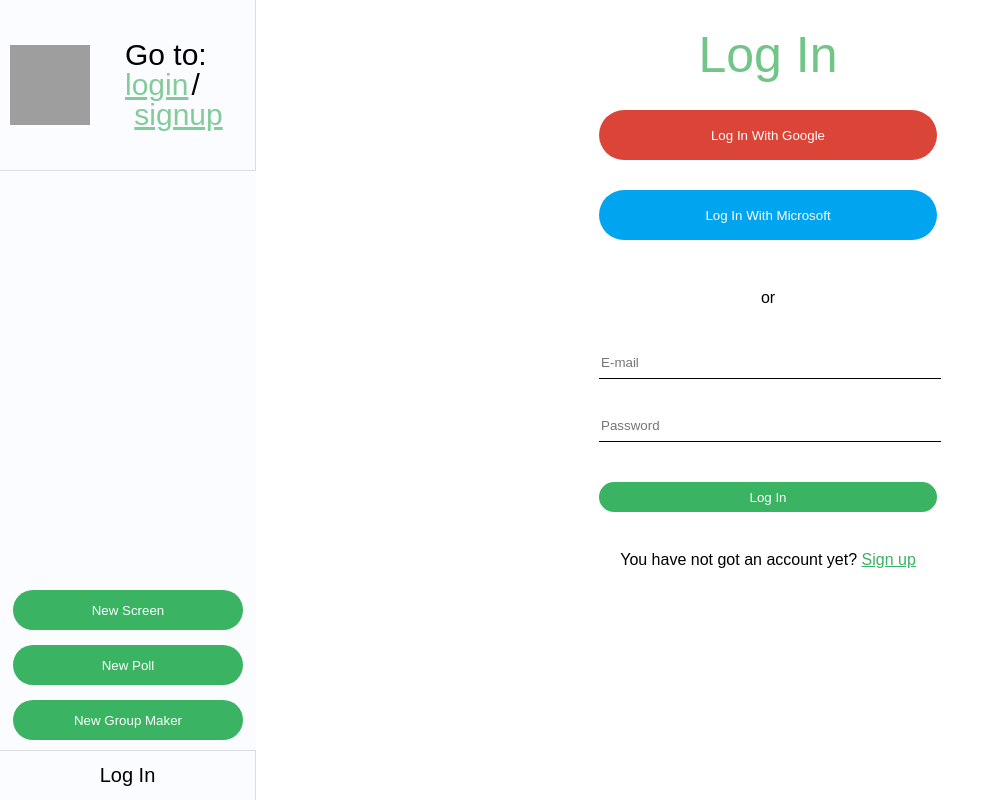
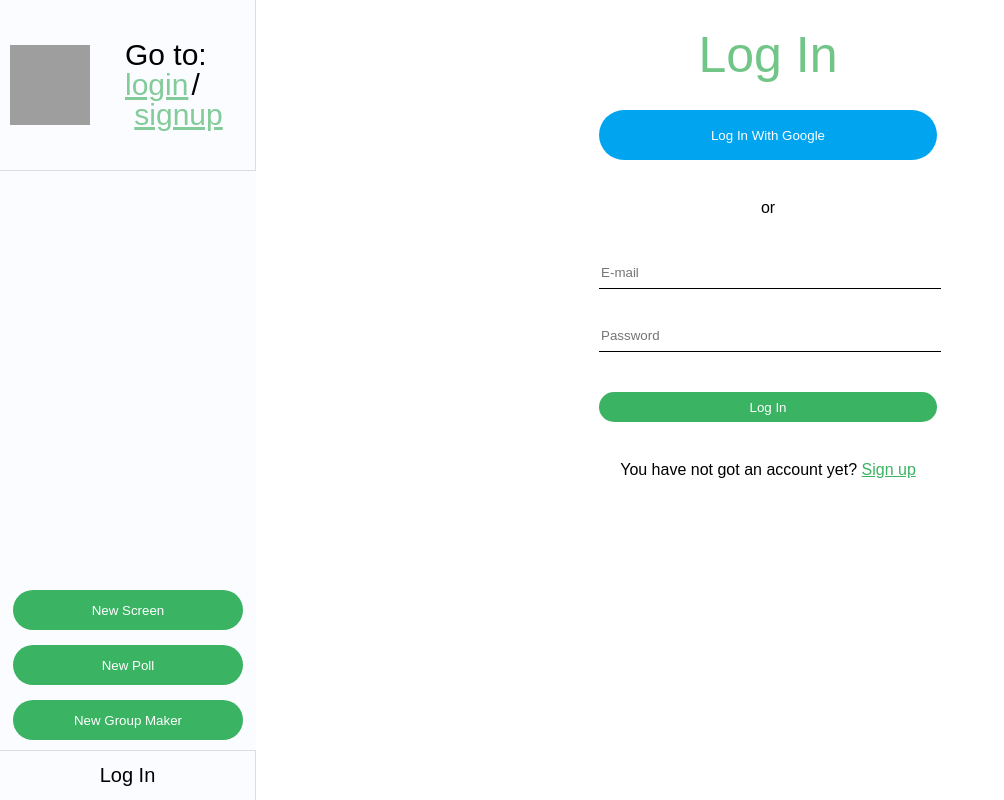
Before and after one commit to Woo-Yong0405/Classroomscreen, a React (Create React App) app: page /login in a window 1280 px wide. Shown: the whole page, without its empty margins (0-1004 px from the left). Built offline with nearby package versions, Linux system fonts and the light colour scheme; grey boxes are pictures that could not be loaded.

Commit message:
Social Login Enabled

```diff
--- a/src/fb.js
+++ b/src/fb.js
@@ -8,4 +8,5 @@ const firebaseConfig = {
 };
 
 firebase.initializeApp(firebaseConfig);
+export const firebaseInstance = firebase;
 export const authService = firebase.auth();
--- a/src/routes/login.js
+++ b/src/routes/login.js
@@ -1,6 +1,6 @@
 import React, { useState } from "react";
 import { useHistory } from "react-router-dom";
-import { authService } from "../fb"
+import { authService, firebaseInstance } from "../fb";
 
 const LogIn = prop => {
     const [email, setEmail] = useState("");
@@ -29,6 +29,13 @@ const LogIn = prop => {
             alert(error.message)
         }
     }
+    const onSocialClick = async (event) => {
+        const {
+          target: { name },
+        } = event;
+        const provider = new firebaseInstance.auth.GoogleAuthProvider();
+        await authService.signInWithPopup(provider);
+    };
     return (
         <div id="center">
             <div id="login1">
@@ -37,8 +44,7 @@ const LogIn = prop => {
                 </header>
                 <div id="login_main">
                     <div id="socialLogIn">
-                        <button>Log In With Google</button>
-                        <button>Log In With Microsoft</button>
+                        <button onClick={onSocialClick}>Log In With Google</button>
                     </div>
                     <p>or</p>
                     <form>
--- a/src/routes/signup.js
+++ b/src/routes/signup.js
@@ -1,6 +1,6 @@
 import React, { useState } from "react";
 import { useHistory } from "react-router-dom";
-import { authService } from "../fb";
+import { authService, firebaseInstance } from "../fb";
 
 const SignUp = prop => {
     const [email, setEmail] = useState("");
@@ -19,7 +19,7 @@ const SignUp = prop => {
           setPassword(value);
         }
       };
-      async function onSignUpClick(event) {
+    async function onSignUpClick(event) {
         event.preventDefault();
         try {
             await authService.createUserWithEmailAndPassword(email, password);
@@ -29,6 +29,13 @@ const SignUp = prop => {
             alert(error.message)
         }
     }
+    const onSocialClick = async (event) => {
+        const {
+          target: { name },
+        } = event;
+        const provider = new firebaseInstance.auth.GoogleAuthProvider();
+        await authService.signInWithPopup(provider);
+    };
     return (
         <div id="center">
             <div id="signup">
@@ -37,8 +44,7 @@ const SignUp = prop => {
                 </header>
                 <div id="signup_main">
                     <div id="socialLogIn">
-                        <button>Sign Up With Google</button>
-                        <button>Sign Up With Microsoft</button>
+                        <button onClick={onSocialClick}>Sign Up With Google</button>
                     </div>
                     <p>or</p>
                     <form>
```
